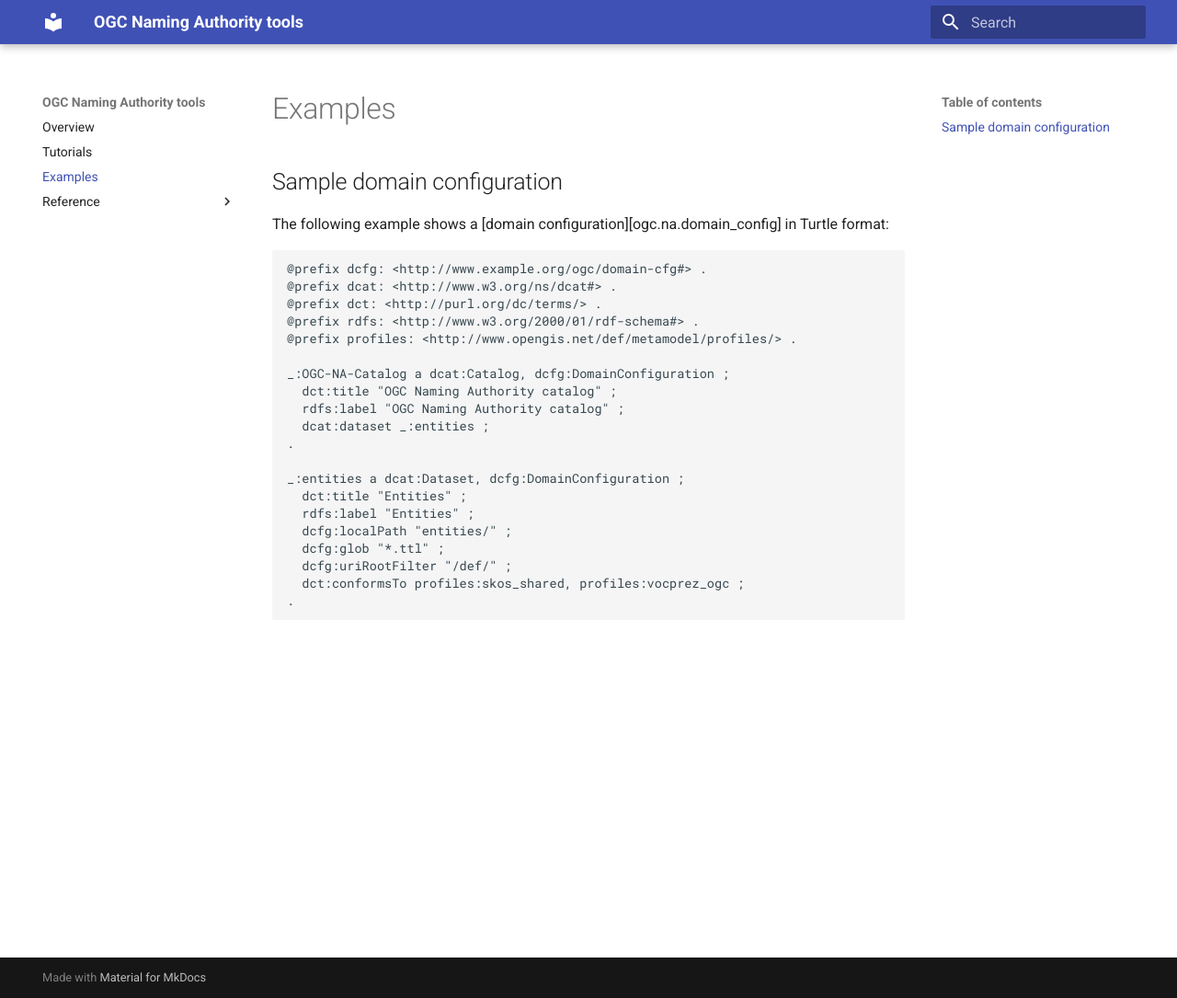
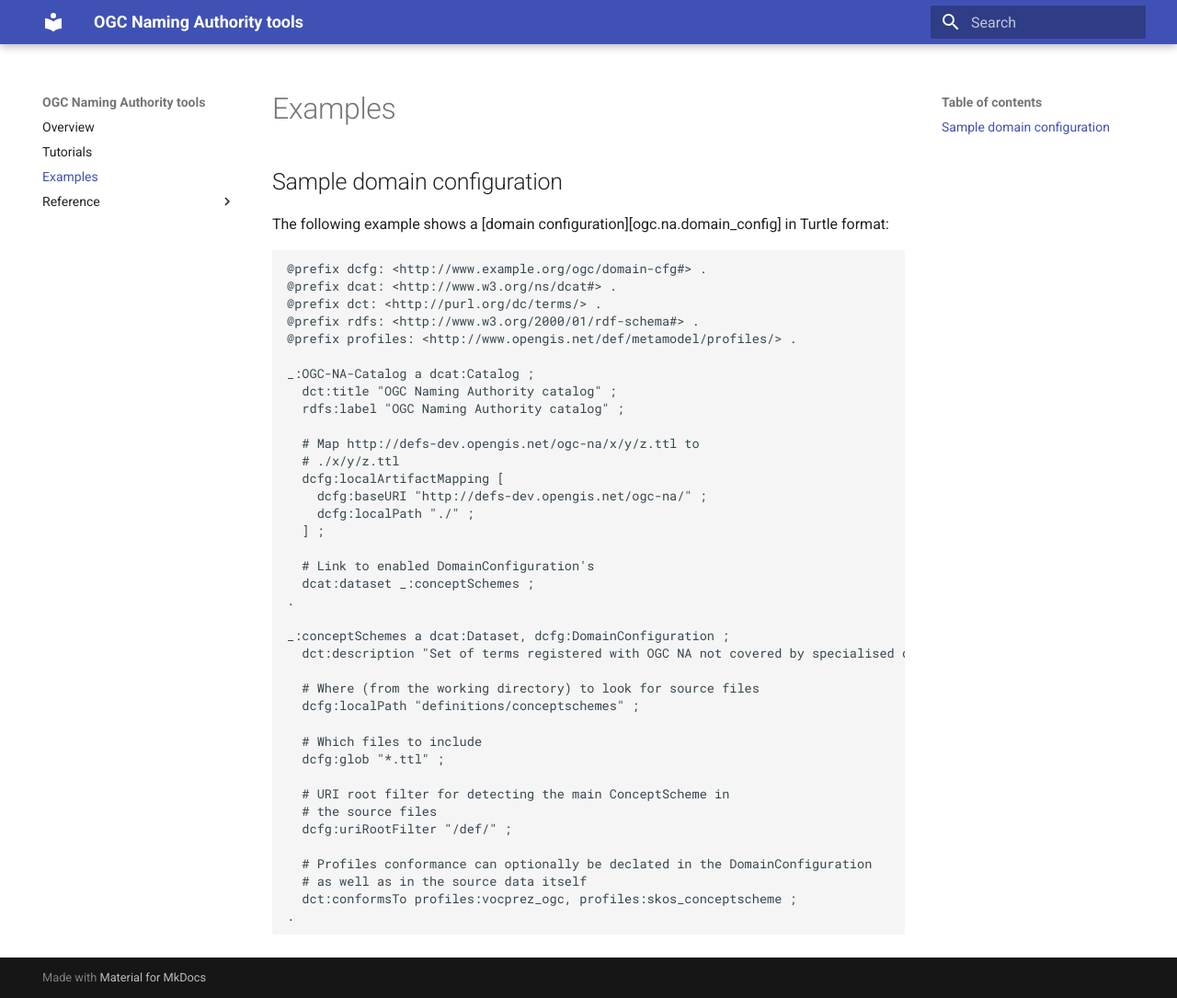
Before and after one commit to opengeospatial/ogc-na-tools, an MkDocs documentation site: the page built from docs/examples.md, in a window 1280 px wide and 1085 px high. Shown: the whole window at 92% size. Built offline with MkDocs 1.6.1 and Material for MkDocs 9.7.7, drawn with Linux system fonts in a browser that asks for light colours.

Commit message:
Update domain config example

````diff
--- a/docs/examples.md
+++ b/docs/examples.md
@@ -11,18 +11,36 @@ The following example shows a [domain configuration][ogc.na.domain_config] in Tu
 @prefix rdfs: <http://www.w3.org/2000/01/rdf-schema#> .
 @prefix profiles: <http://www.opengis.net/def/metamodel/profiles/> .
 
-_:OGC-NA-Catalog a dcat:Catalog, dcfg:DomainConfiguration ;
+_:OGC-NA-Catalog a dcat:Catalog ;
   dct:title "OGC Naming Authority catalog" ;
   rdfs:label "OGC Naming Authority catalog" ;
-  dcat:dataset _:entities ;
+
+  # Map http://defs-dev.opengis.net/ogc-na/x/y/z.ttl to
+  # ./x/y/z.ttl
+  dcfg:localArtifactMapping [
+    dcfg:baseURI "http://defs-dev.opengis.net/ogc-na/" ;
+    dcfg:localPath "./" ;
+  ] ;
+
+  # Link to enabled DomainConfiguration's
+  dcat:dataset _:conceptSchemes ;
 .
 
-_:entities a dcat:Dataset, dcfg:DomainConfiguration ;
-  dct:title "Entities" ;
-  rdfs:label "Entities" ;
-  dcfg:localPath "entities/" ;
+_:conceptSchemes a dcat:Dataset, dcfg:DomainConfiguration ;
+  dct:description "Set of terms registered with OGC NA not covered by specialised domains" ;
+
+  # Where (from the working directory) to look for source files
+  dcfg:localPath "definitions/conceptschemes" ;
+
+  # Which files to include
   dcfg:glob "*.ttl" ;
+
+  # URI root filter for detecting the main ConceptScheme in
+  # the source files
   dcfg:uriRootFilter "/def/" ;
-  dct:conformsTo profiles:skos_shared, profiles:vocprez_ogc ;
+
+  # Profiles conformance can optionally be declated in the DomainConfiguration
+  # as well as in the source data itself
+  dct:conformsTo profiles:vocprez_ogc, profiles:skos_conceptscheme ;
 .
 ```
````
